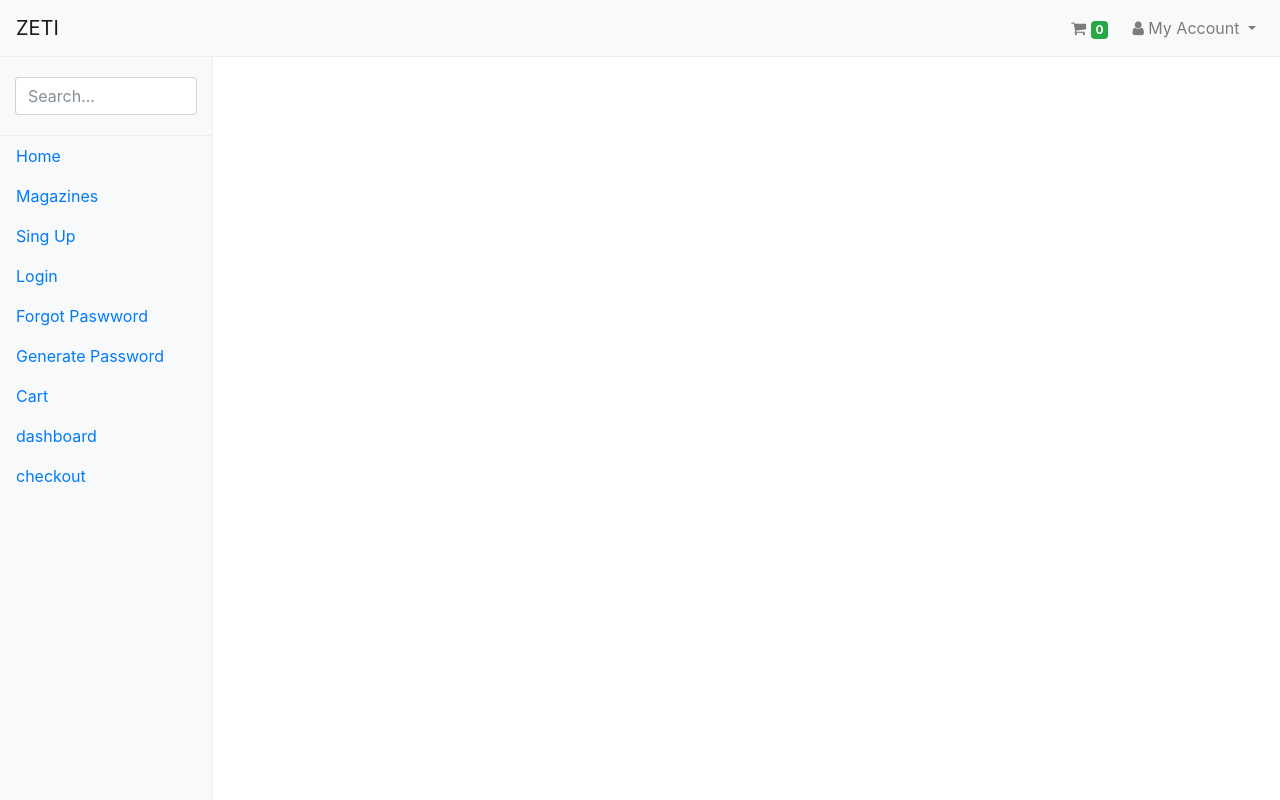
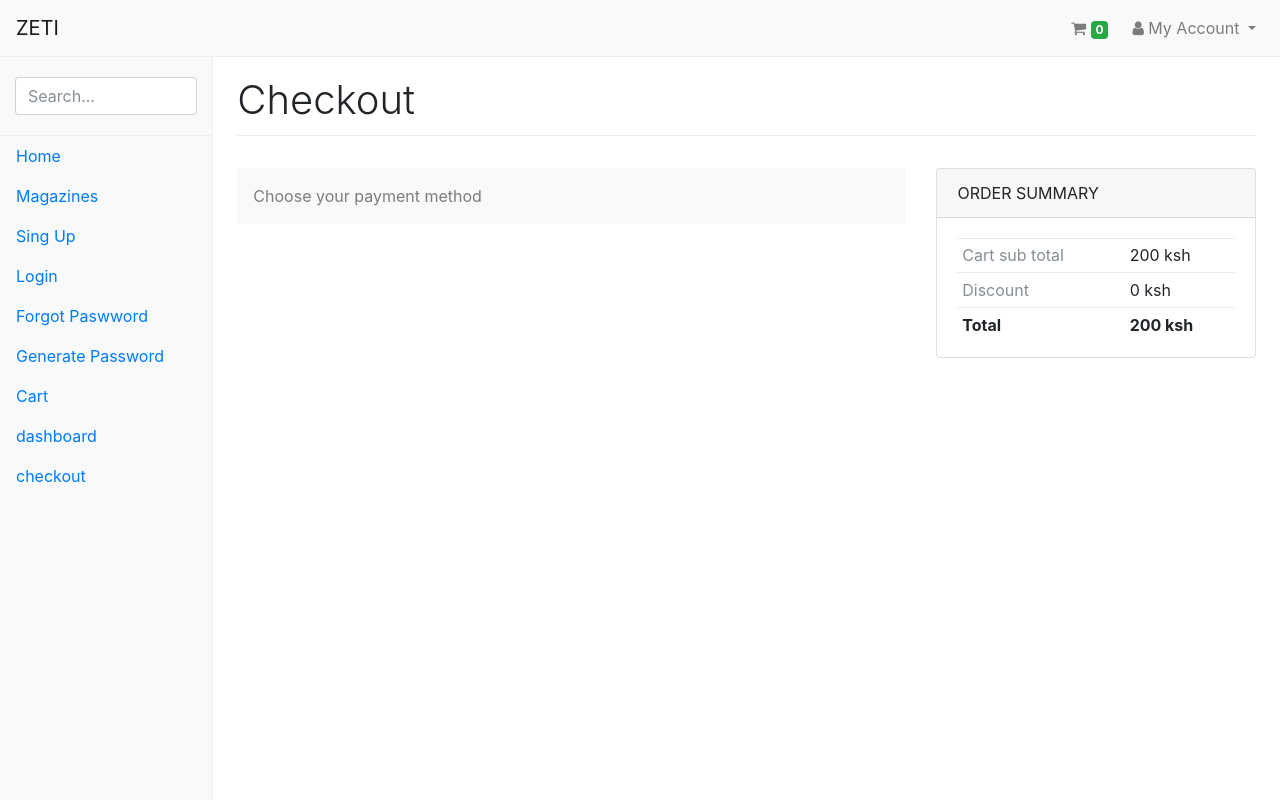
Before and after one commit to dkiptugen/Zeti, a website: page index.html at #!/checkout in a window 1280 px wide. Drawn offline with nearby package versions, Linux system fonts and the light colour scheme; some packages are replaced by stand-ins of ours.

```diff
--- a/index.html
+++ b/index.html
@@ -18,8 +18,7 @@
   <body ng-controller="mainController">
     <nav class="navbar navbar-expand fixed-top navbar-light bg-light flex-column-sm" style="border-bottom: 1px solid #eee;">
       <a class="navbar-brand" href="#">ZETI</a>
-      <div class="ml-auto">
-        <ul class="navbar-nav">
+        <ul class="navbar-nav ml-auto">
           <li class="nav-item mr-2">
             <a class="nav-link" href="#"><i class="fa fa-shopping-cart"></i> <span class="badge badge-success">0</span></a>
           </li>
@@ -28,12 +27,21 @@
              <i class="fa fa-user"></i> My Account
             </a>
             <div class="dropdown-menu dropdown-menu-right" aria-labelledby="navbarDropdownMenuLink">
-              <a class="dropdown-item" href="#">Sign Up</a>
-              <a class="dropdown-item" href="#">Login</a>
+              <a class="dropdown-item" href="#">Dashboard</a>
+              <a class="dropdown-item" href="#">Profile</a>
             </div>
           </li>
         </ul>
-      </div>
+        <!-- <form action="" class="form-inline">
+            <label class="sr-only" for="inlineFormInputName2">Name</label>
+            <input type="text" class="form-control form-control-sm mb-2 mr-sm-2 mb-sm-0" id="inlineFormInputName2" placeholder="Jane Doe">
+
+            <label class="sr-only" for="inlineFormInputGroupUsername2">Username</label>
+            <input type="text" class="form-control form-control-sm  mr-sm-2" id="inlineFormInputGroupUsername2 " placeholder="Username">
+
+
+            <button type="submit" class="btn btn-primary btn-sm">Login</button>
+        </form> -->
     </nav>
     <div class="container-fluid">
       <div class="row">
--- a/js/ng-script.js
+++ b/js/ng-script.js
@@ -27,6 +27,12 @@
             .when('/cart', {
                 templateUrl : 'pages/cart.html',
                 controller  : 'cartController'
+            })
+
+            // route for the checkout page
+            .when('/checkout', {
+                templateUrl : 'pages/checkout.html',
+                controller  : 'checkoutController'
             });
 
 
@@ -48,3 +54,7 @@
     pdsApp.controller('cartController', function($scope) {
 
     });
+
+     pdsApp.controller('checkoutController', function($scope) {
+
+    });
--- /dev/null
+++ b/pages/checkout.html
@@ -0,0 +1,38 @@
+<main class="col-sm-9 ml-sm-auto col-md-10 pt-5 px-sm-4" role="main">
+
+  <div class="page-header">
+    <h1 class="font-light">Checkout</h1>
+  </div>
+  <div class="row mb-5">
+    <div class="col-lg-8 mb-4">
+      <nav class="navbar navbar-light bg-light justify-content-between mb-3">
+       <div class="navbar-text">Choose your payment method</div>
+      </nav>
+
+    </div>
+
+    <div class="col-lg-4">
+      <div class="card">
+        <div class="card-header">ORDER SUMMARY</div>
+        <div class="card-body pb-0">
+        <table class="table table-sm">
+          <tbody>
+            <tr>
+              <td colspan="2" class="text-muted">Cart sub total</td>
+              <td>200 ksh</td>
+            </tr>
+            <tr>
+              <td colspan="2" class="text-muted">Discount</td>
+              <td>0 ksh</td>
+            </tr>
+            <tr>
+              <td colspan="2"><strong>Total</strong></td>
+              <td><strong>200 ksh </strong></td>
+            </tr>
+          </tbody>
+        </table>
+        </div>
+      </div>
+    </div>
+  </div>
+</main>
```
